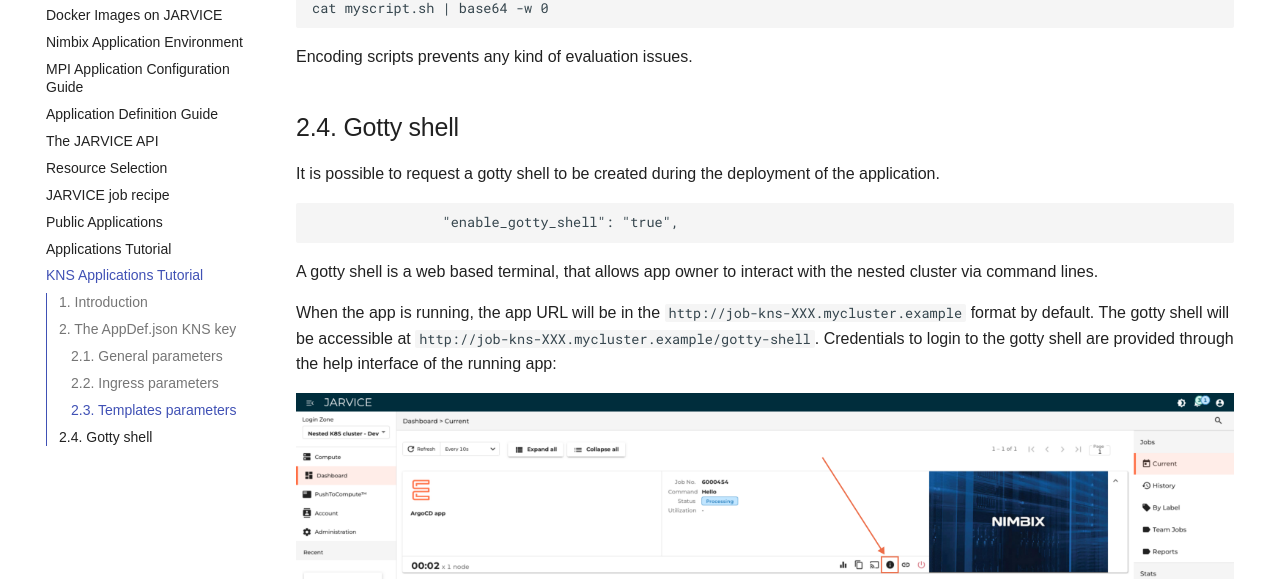
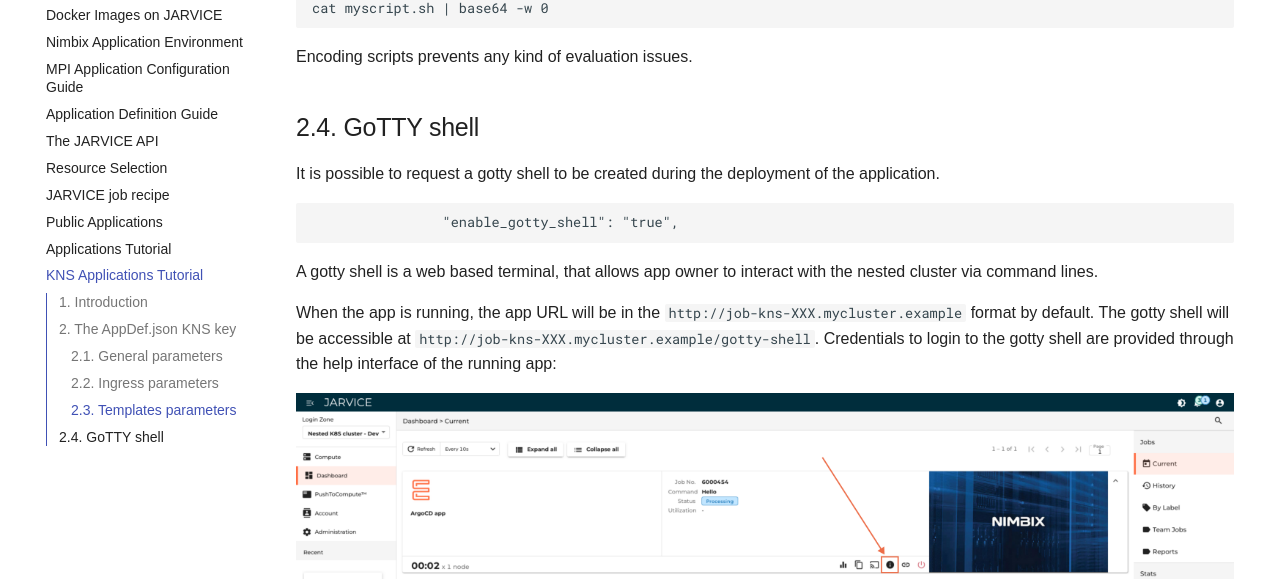
Before and after one commit to nimbix/jardoc, an MkDocs documentation site: the page built from docs/kns_apps_tutorial.md, in a window 1280 px wide and 900 px high, scrolled down 7031 px. Shown: the part 147-726 px from the top of the window. Built offline with MkDocs 1.6.1 and Material for MkDocs 9.7.7, drawn with Linux system fonts in a browser that asks for light colours.

```diff
--- a/docs/kns_apps_tutorial.md
+++ b/docs/kns_apps_tutorial.md
@@ -328,7 +328,7 @@ cat myscript.sh | base64 -w 0
 
 Encoding scripts prevents any kind of evaluation issues.
 
-## 2.4. Gotty shell
+## 2.4. GoTTY shell
 
 It is possible to request a gotty shell to be created during the deployment of the application.
 
```
